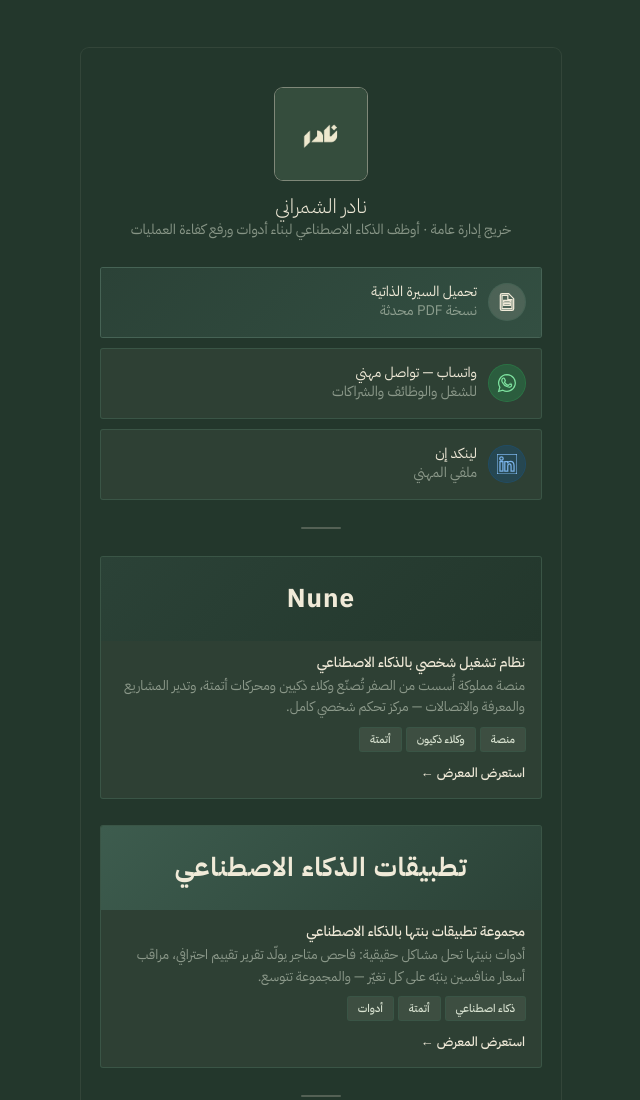
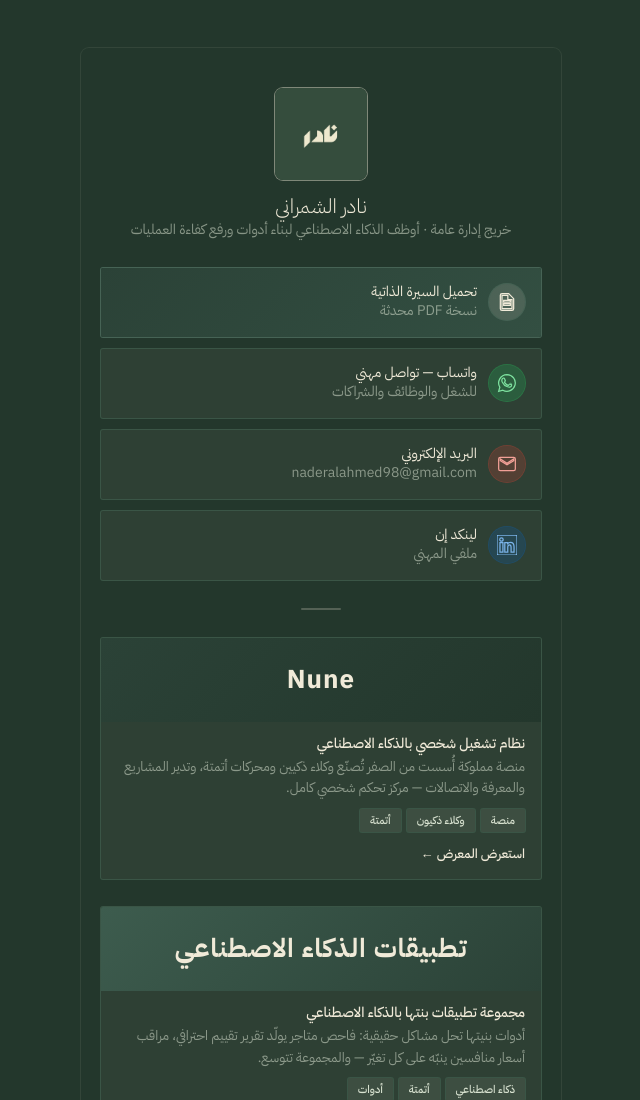
Before and after one commit to nadernn528/nader-links, a plain HTML site: page index.html in a window 1280 px wide. Shown: the top 1100 px of the page, without its empty margins (319-959 px from the left). Drawn offline with Linux system fonts and the light colour scheme.

Commit message:
add email link

```diff
--- a/index.html
+++ b/index.html
@@ -176,6 +176,16 @@
       </div>
     </a>
 
+    <a class="link-card" href="mailto:naderalahmed98@gmail.com">
+      <div class="icon-box" style="background:rgba(234,67,53,.2);box-shadow:0 0 0 1px rgba(234,67,53,.35)">
+        <svg viewBox="0 0 24 24" style="stroke:#f2a097"><path d="M20 4H4a2 2 0 0 0-2 2v12a2 2 0 0 0 2 2h16a2 2 0 0 0 2-2V6a2 2 0 0 0-2-2zm0 4-8 5-8-5V6l8 5 8-5v2z"/></svg>
+      </div>
+      <div class="link-text">
+        <div class="link-title">البريد الإلكتروني</div>
+        <div class="link-sub">naderalahmed98@gmail.com</div>
+      </div>
+    </a>
+
     <a class="link-card" href="https://www.linkedin.com/in/nader-alshamrani-3444ab286">
       <div class="icon-box" style="background:rgba(10,102,194,.2);box-shadow:0 0 0 1px rgba(10,102,194,.35)">
         <svg viewBox="0 0 24 24" style="stroke:#7ab3e8"><path d="M20.45 20.45h-3.55v-5.57c0-1.33-.03-3.04-1.85-3.04-1.86 0-2.14 1.45-2.14 2.94v5.67H9.35V9h3.41v1.56h.05c.48-.9 1.64-1.85 3.37-1.85 3.6 0 4.27 2.37 4.27 5.46v6.28zM5.34 7.43a2.06 2.06 0 1 1 0-4.12 2.06 2.06 0 0 1 0 4.12zM7.12 20.45H3.55V9h3.57v11.45zM22.22 0H1.77C.79 0 0 .77 0 1.72v20.55C0 23.23.79 24 1.77 24h20.45c.98 0 1.78-.77 1.78-1.73V1.72C24 .77 23.2 0 22.22 0z"/></svg>
```
